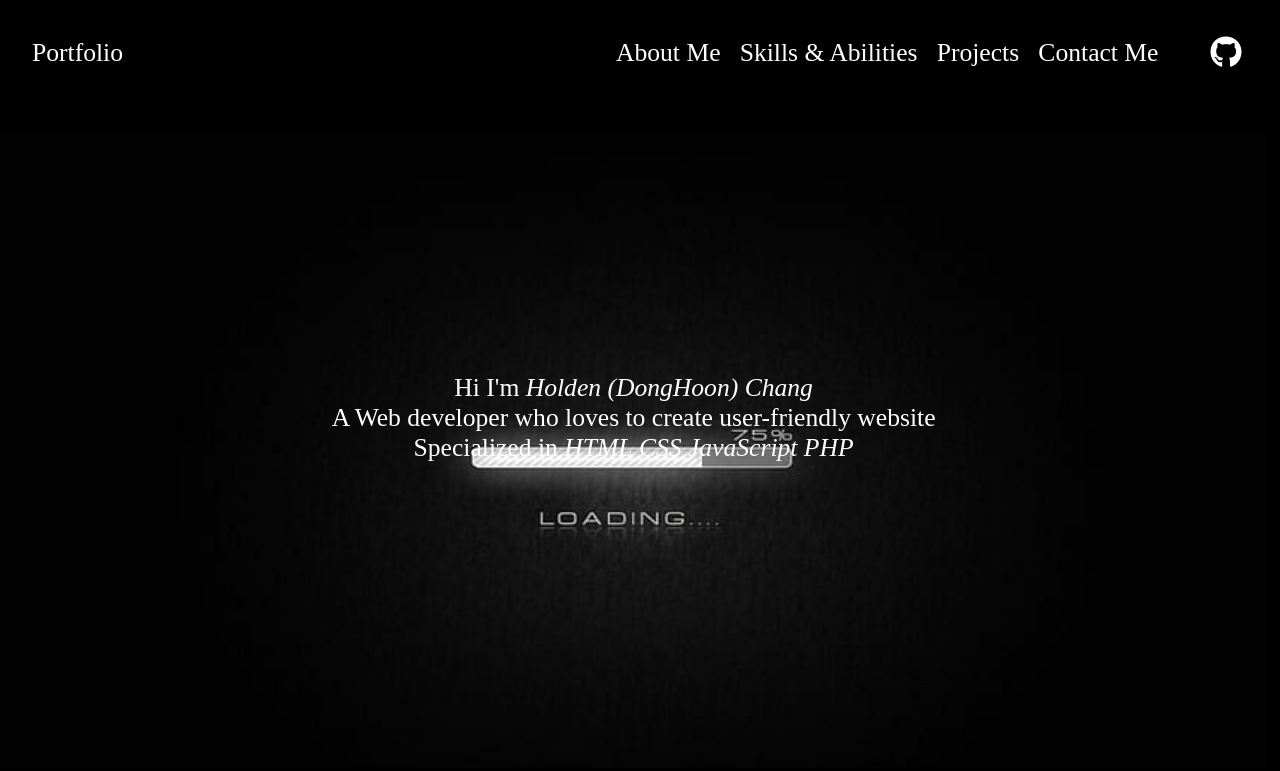
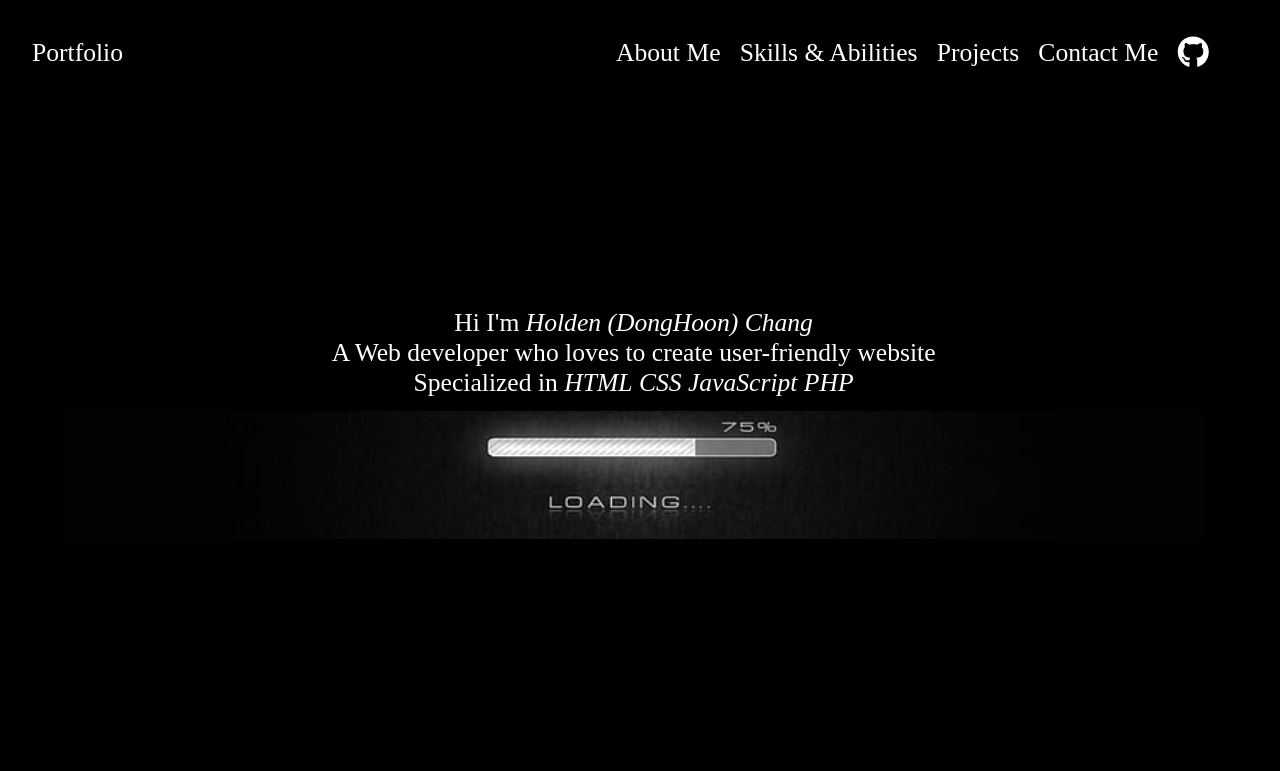
Before and after one commit to HoldenChang/portfolio-intro, a plain HTML site: page mainPage.html in a window 1280 px wide. Drawn offline with Linux system fonts and the light colour scheme.

Commit message:
worked on intro
worked on intro background

```diff
--- a/CSS/index2.css
+++ b/CSS/index2.css
@@ -16,6 +16,7 @@ header{
     display: flex;
     justify-content: space-between;
     font-size: 1.5vw;
+    align-items: center;
 
     .logo{
         margin-left: 2.5vw;
@@ -47,12 +48,6 @@ header{
         display: flex;
         justify-content: space-between;
         width: 55%;
-    }
-    .github{
-        margin-right: 2vw;
-    }
-    .git:hover{
-        border-bottom: 1px solid white;
     }
     .header_nav_mobile{
         display: none;
@@ -89,7 +84,7 @@ header{
         bottom: 6px;
         transition: width 0.3s;
     }
-    @media (max-width:880px){
+    @media (max-width:1070px){
         .menu{
             display: none;
         }
@@ -97,6 +92,7 @@ header{
             display: block;
         }
         .menu.show ul{
+            border-top: 1px solid red;
             display: block;
             position: absolute;
             right: 0;
@@ -134,7 +130,11 @@ main{
         justify-content: center;
         align-items: center;
         width: 99%;
+    }
+    .intro span{
+        margin-top: 1vw;
+        width: 90%;
+        height: 10vw;
         background: url("/Images/introwp.jpg") center/cover no-repeat;
-        background-position: center 5vw;
     }
 }
--- a/JS/jsEffect.js
+++ b/JS/jsEffect.js
@@ -36,9 +36,14 @@ window.addEventListener("scroll", function () {
 });
 
 function setDivHeight() {
-    const windowHeight = window.innerHeight-100;
+
+    const viewportWidth = window.innerWidth || document.documentElement.clientWidth;
+    const vwToPixels = (7 * viewportWidth) / 100;
+    const windowHeight = window.innerHeight - vwToPixels;
     const introDiv = document.querySelector('.intro');
+
     introDiv.style.height = `${windowHeight}px`;
+
 }
 
 setDivHeight();
--- a/mainPage.html
+++ b/mainPage.html
@@ -16,12 +16,8 @@
                 <li><a href="#skills">Skills & Abilities</a></li>
                 <li><a href="#projects">Projects</a></li>
                 <li><a href="#contact">Contact Me</a></li>
+                <li class="github"><a class="git" href="https://github.com/HoldenChang?tab=repositories"><i class="fa-brands fa-github fa-lg"></i></a></li>
             </ul>
-            <div class="github">
-                <a class="git" href="https://github.com/HoldenChang?tab=repositories">
-                    <i class="fa-brands fa-github fa-lg"></i>
-                </a>
-            </div>
         </nav>
         <div class="header_nav_mobile" id="headerToggle"
         aria-controls="primary-menu" aria-expanded="false" role="button">
@@ -34,6 +30,7 @@
                 <br>A Web developer who loves to create user-friendly website
                 <br>Specialized in <i>HTML</i> <i>CSS</i> <i>JavaScript</i> <i>PHP</i>
             </p>
+            <span></span>
         </div>
         <div id="aboutMe"></div>
         <div id="skills"></div>
```
